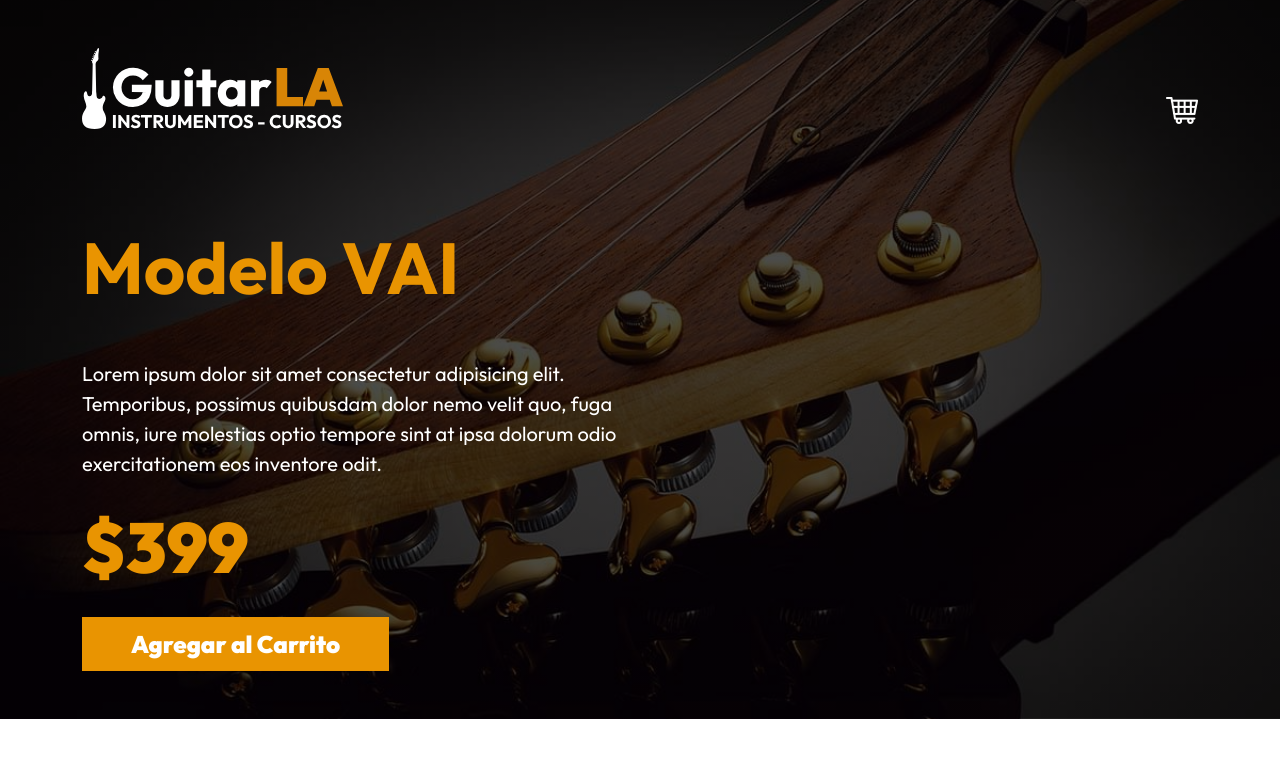
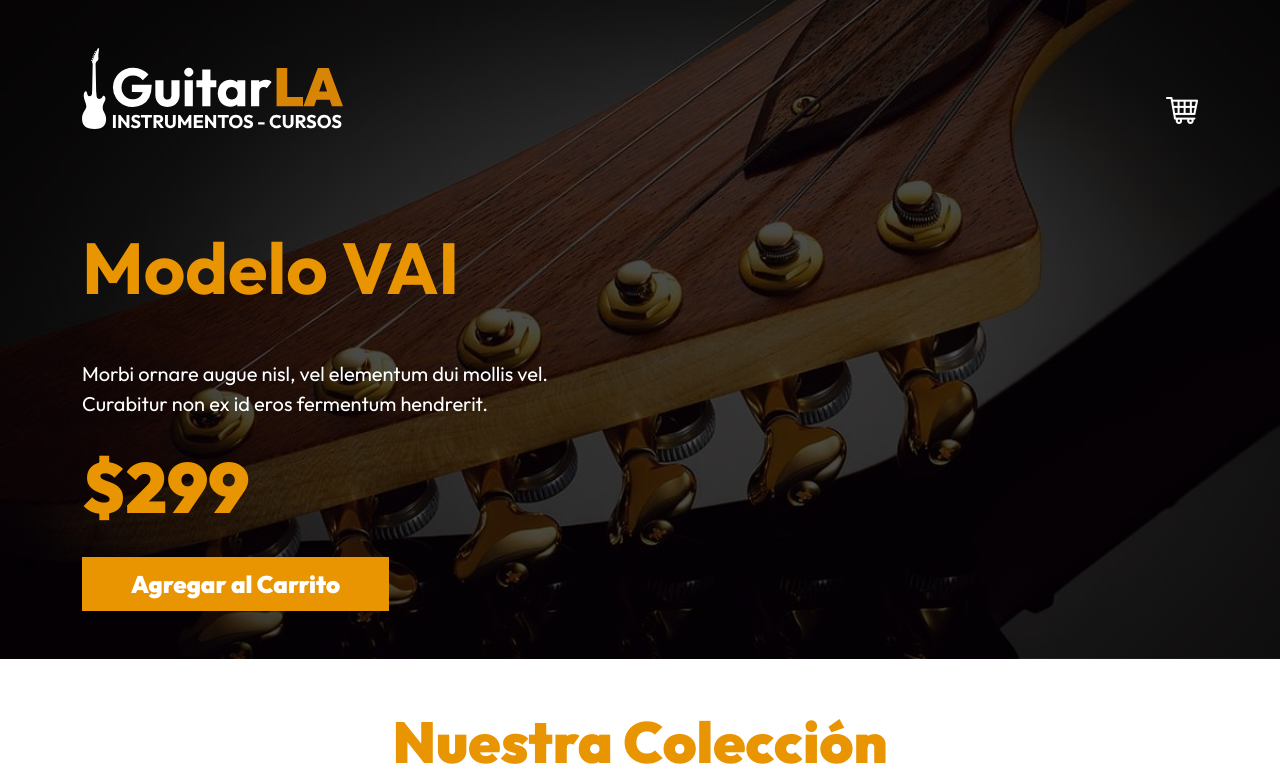
Before and after one commit to EdsonTorres14/guitarla-vue, a Vue app: page / in a window 1280 px wide. Shown: the top 777 px of the page. Built offline with nearby package versions, Linux system fonts and the light colour scheme.

Commit message:
62. Mostrando la información de la guitarra principal

```diff
--- a/src/App.vue
+++ b/src/App.vue
@@ -13,11 +13,13 @@ import Footer from './components/Footer.vue'
 
 const guitarras = ref([db])
 const carrito = ref([])
+const guitarra = ref({})
 
 // console.log(guitarras.value)
 
 onMounted(() => {
     guitarras.value = db
+    guitarra.value = db[3]
     // state.guitarras = db
 })
 
@@ -29,7 +31,6 @@ const agregarCarrito = (guitarra) => {
         guitarra.cantidad = 1;
         carrito.value.push(guitarra);
     }
-
 }
 
 const decrementarCantidad = (id) => {
@@ -46,8 +47,8 @@ const incrementarActividad = (id) => {
 </script>
 
 <template>
-    <Header :carrito="carrito" @decrementar-cantidad="decrementarCantidad"
-        @incrementar-cantidad="incrementarActividad" />
+    <Header :carrito="carrito" :guitarra="guitarra" @decrementar-cantidad="decrementarCantidad"
+        @incrementar-cantidad="incrementarActividad" @agregar-carrito="agregarCarrito" />
 
     <main class="container-xl mt-5">
         <h2 class="text-center">Nuestra Colección</h2>
--- a/src/components/Header.vue
+++ b/src/components/Header.vue
@@ -3,10 +3,14 @@ const props = defineProps({
     carrito: {
         type: Array,
         required: true
+    },
+    guitarra: {
+        type: Object,
+        required: true
     }
 })
 
-defineEmits(['decrementar-cantidad', 'incrementar-cantidad'])
+defineEmits(['decrementar-cantidad', 'incrementar-cantidad', 'agregar-carrito'])
 </script>
 
 <template>
@@ -79,12 +83,11 @@ defineEmits(['decrementar-cantidad', 'incrementar-cantidad'])
 
             <div class="row mt-5">
                 <div class="col-md-6 text-center text-md-start pt-5">
-                    <h1 class="display-2 fw-bold">Modelo VAI</h1>
-                    <p class="mt-5 fs-5 text-white">Lorem ipsum dolor sit amet consectetur adipisicing elit. Temporibus,
-                        possimus quibusdam dolor nemo velit quo, fuga omnis, iure molestias optio tempore sint at ipsa
-                        dolorum odio exercitationem eos inventore odit.</p>
-                    <p class="text-primary fs-1 fw-black">$399</p>
-                    <button type="button" class="btn fs-4 bg-primary text-white py-2 px-5">Agregar al Carrito</button>
+                    <h1 class="display-2 fw-bold">Modelo {{ guitarra.nombre }}</h1>
+                    <p class="mt-5 fs-5 text-white">{{ guitarra.descripcion }}</p>
+                    <p class="text-primary fs-1 fw-black">${{ guitarra.precio }}</p>
+                    <button type="button" class="btn fs-4 bg-primary text-white py-2 px-5"
+                        @click="$emit('agregar-carrito', guitarra)">Agregar al Carrito</button>
                 </div>
             </div>
         </div>
```
